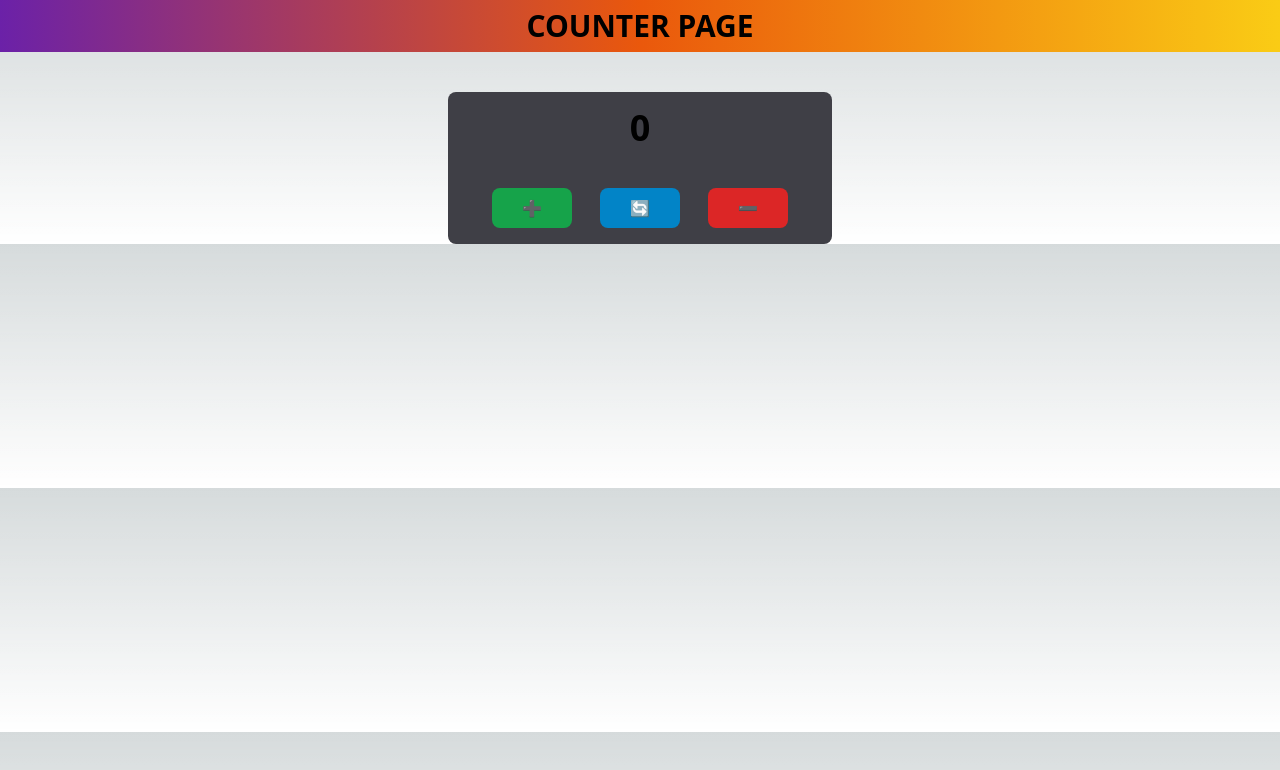
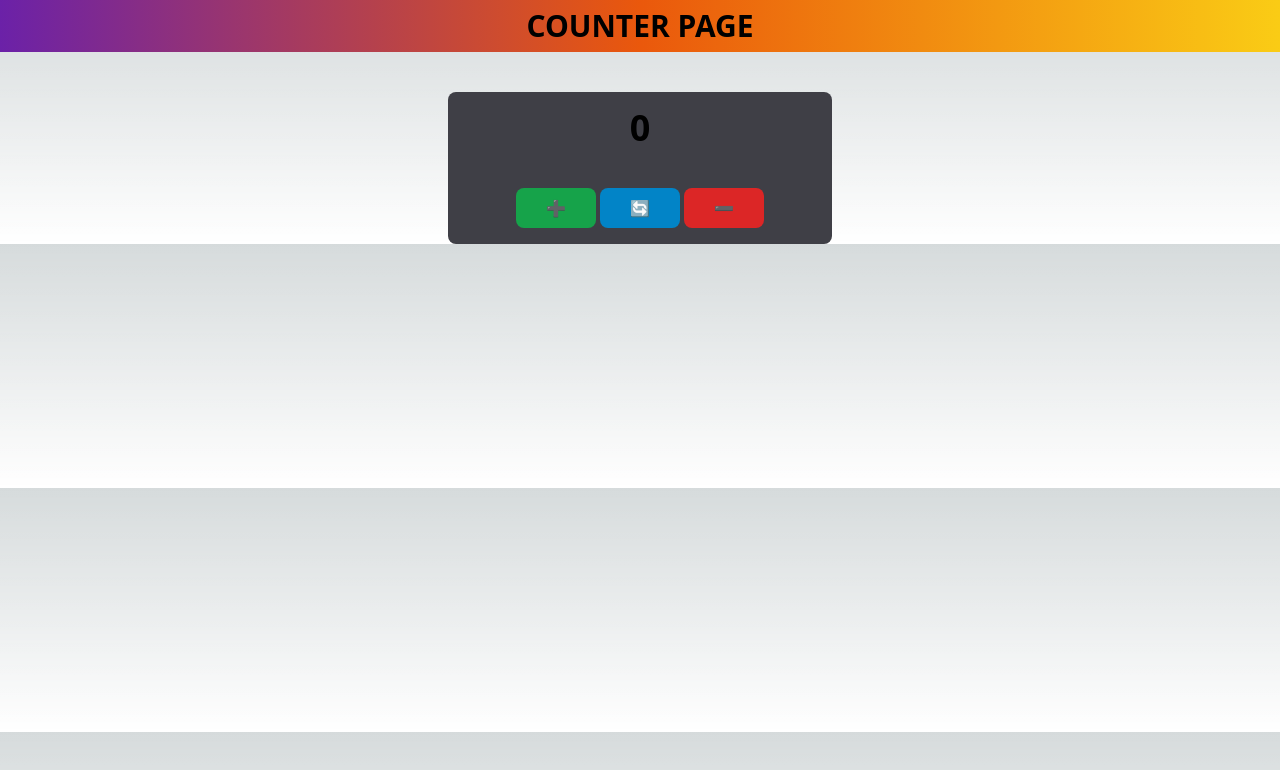
Before and after one commit to PouryaSoleimani/REDUX, a Next.js app: page /counter in a window 1280 px wide. Shown: the top 770 px of the page. Built offline with nearby package versions, Linux system fonts and the light colour scheme.

Commit message:
'counter

```diff
--- a/pages/counter.tsx
+++ b/pages/counter.tsx
@@ -19,11 +19,13 @@ const CounterPage = () => {
       </div>
       <div id="Container" className='bg-zinc-700 rounded-lg min-w-[30%] min-h-[70%] mt-10 mx-auto flex flex-col items-center justify-center'>
         <h1 className='text-4xl font-extrabold mt-4'>{COUNT}</h1>
-        <div className='flex items-center justify-center space-x-7 mt-10 mb-4'>
+
+        <div className='flex items-center justify-center space-x-1 mt-10 mb-4'>
           <button onClick={() => SETCOUNT(prevCount => prevCount + 1)} className='w-20 h-10 bg-green-600 rounded-lg'>➕</button>
           <button className='w-20 h-10 bg-sky-600 rounded-lg' onClick={() => SETCOUNT(0)}>🔄</button>
           <button className='w-20 h-10 bg-red-600 rounded-lg' onClick={() => SETCOUNT(prevCount => prevCount - 1)}>➖</button>
         </div>
+
       </div>
     </section>
   )
```
